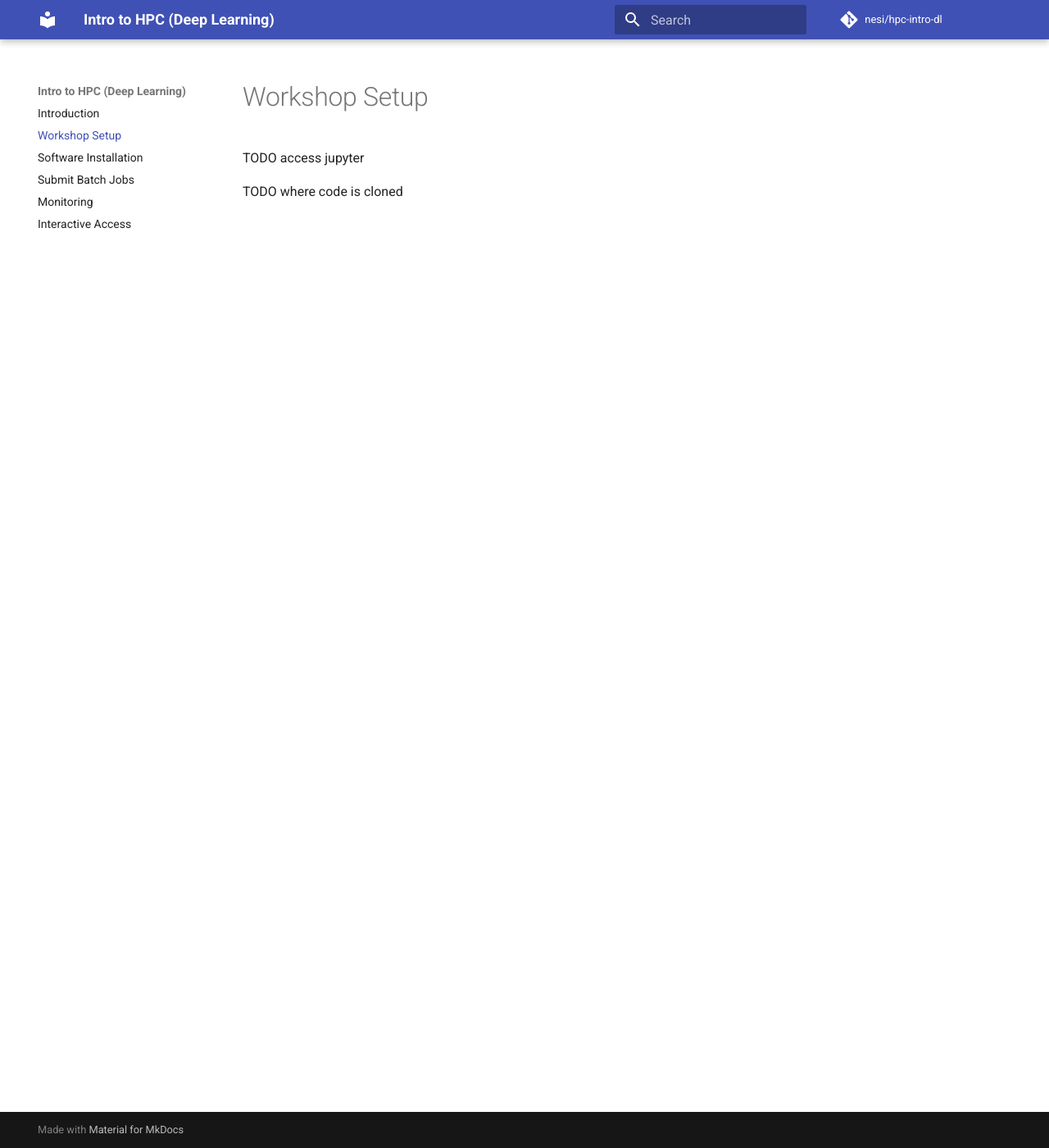
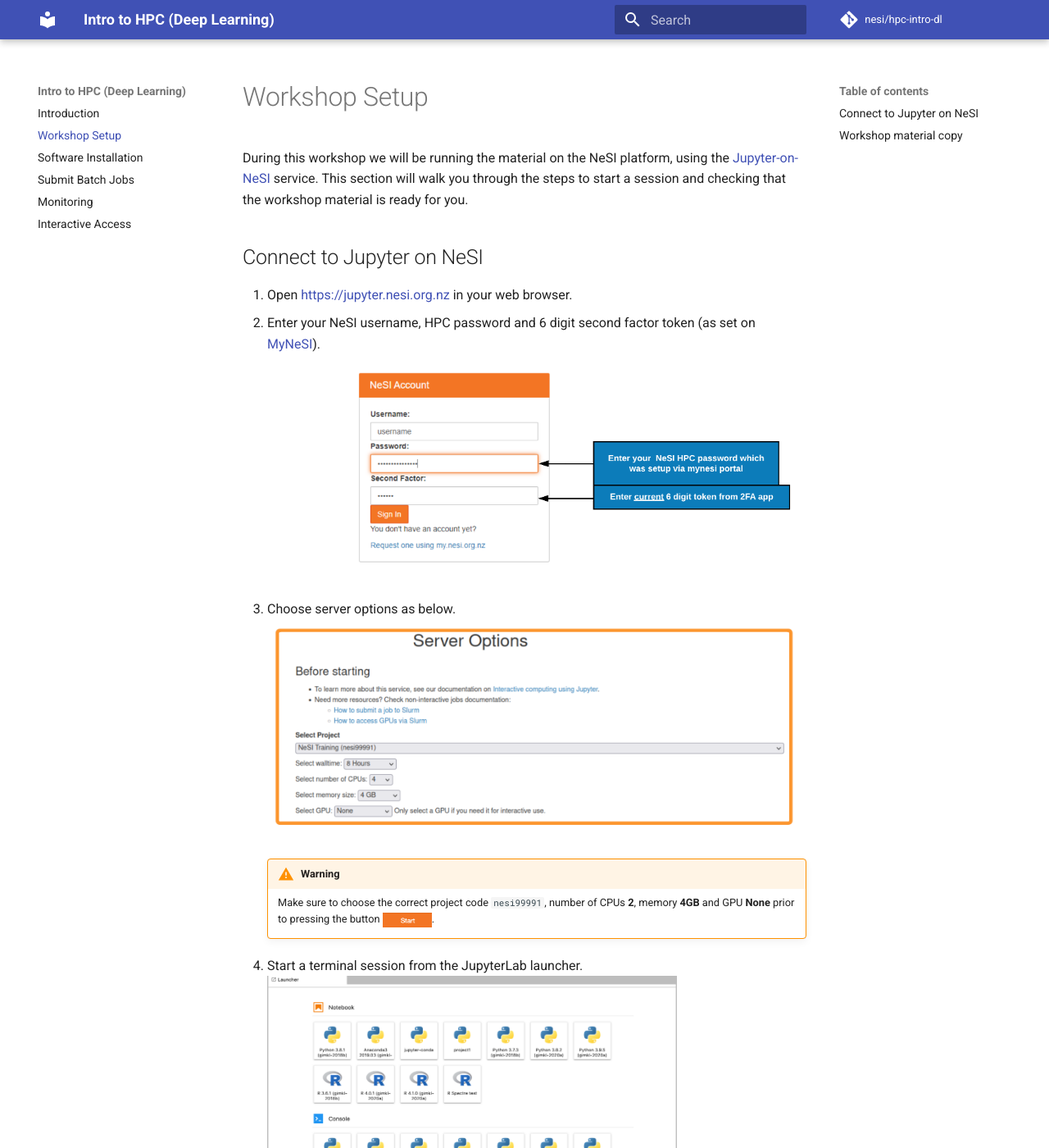
Before and after one commit to nesi/hpc-intro-dl, an MkDocs documentation site: the page built from docs/setup.md, in a window 1280 px wide and 1400 px high. Shown: the whole window at 82% size. Built offline with MkDocs 1.6.1 and Material for MkDocs 9.7.7, drawn with Linux system fonts in a browser that asks for light colours; comment, search, counter and statistics services are not loaded; some of the changed text lies outside the part shown.

Commit message:
add setup section

````diff
--- /dev/null
+++ b/docs/custom.css
@@ -0,0 +1,3 @@
+.vertical {
+    vertical-align: middle
+}
--- a/docs/setup.md
+++ b/docs/setup.md
@@ -1,5 +1,46 @@
 # Workshop Setup
 
-TODO access jupyter
+During this workshop we will be running the material on the NeSI platform, using the [Jupyter-on-NeSI](https://jupyter.nesi.org.nz) service.
+This section will walk you through the steps to start a session and checking that the workshop material is ready for you.
 
-TODO where code is cloned
+## Connect to Jupyter on NeSI
+
+1. Open [https://jupyter.nesi.org.nz](https://jupyter.nesi.org.nz){:target="_blank"} in your web browser.
+2. Enter your NeSI username, HPC password and 6 digit second factor token (as set on [MyNeSI](https://my.nesi.org.nz/account/hpc-account)).<br>
+   ![](imgs/jupyter_login_labels.png)
+3. Choose server options as below.<br>
+   ![](imgs/jupyter_server.png)
+
+    !!! warning
+
+        Make sure to choose the correct project code `nesi99991`, number of CPUs **2**, memory **4GB** and GPU **None** prior to pressing the button ![](imgs/start_button.png){width="60" .vertical}.
+
+4. Start a terminal session from the JupyterLab launcher.<br>
+   ![](imgs/jupyter_launcher.png){width="500"}
+5. And *voilà*! You are ready to go 😄.
+
+!!! note
+
+    All commands listed in the workshop will be entered in this terminal.
+
+## Workshop material copy
+
+This workshop material comes with a set of example scripts and notebook.
+You should have a copy of it waiting for you in the workshop folder, let's check this.
+
+It is located in the folder `/nesi/project/nesi99991/20240314__hpc_intro_dl/$USER`, where `$USER` stands for your NeSI login.
+
+Let's move to this folder and check the content using:
+
+```bash
+cd /nesi/project/nesi99991/20240314__hpc_intro_dl/$USER
+ls -l .
+```
+
+!!! info
+
+    If, by any chance, you don't have a copy of the workshop material on the system, you can create one yourself using the following commands:
+
+    ```bash
+    git clone https://github.com/nesi/hpc-intro-dl.git /nesi/project/nesi99991/20240314__hpc_intro_dl/$USER
+    ```
--- a/mkdocs.yml
+++ b/mkdocs.yml
@@ -13,6 +13,9 @@
 
 theme:
   name: material
+
+extra_css:
+  - custom.css
 
 markdown_extensions:
   - abbr
````
Also changed, not shown: docs/imgs/jupyter_launcher.png (added), docs/imgs/jupyter_login_labels.png (added), docs/imgs/jupyter_server.png (added), docs/imgs/start_button.png (added).
